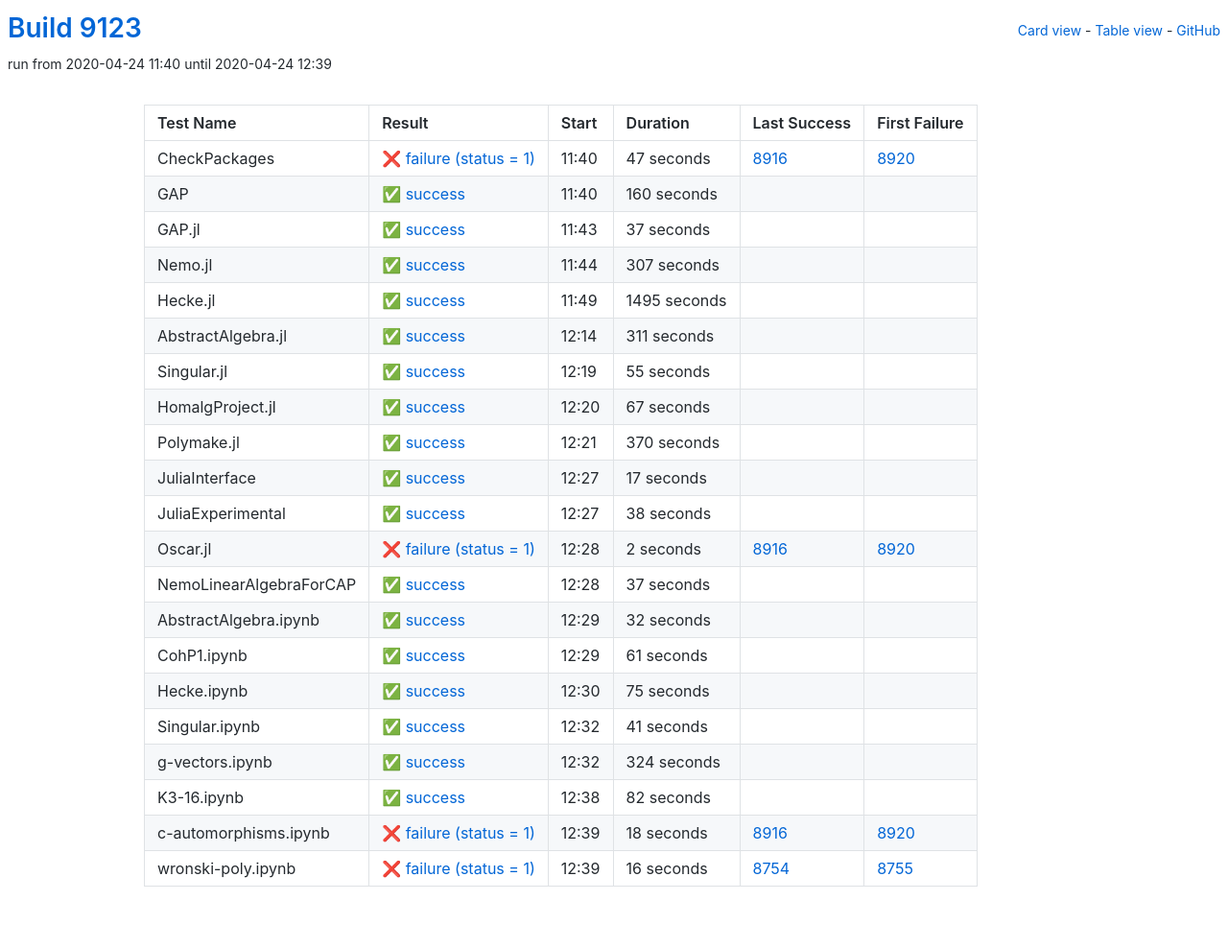
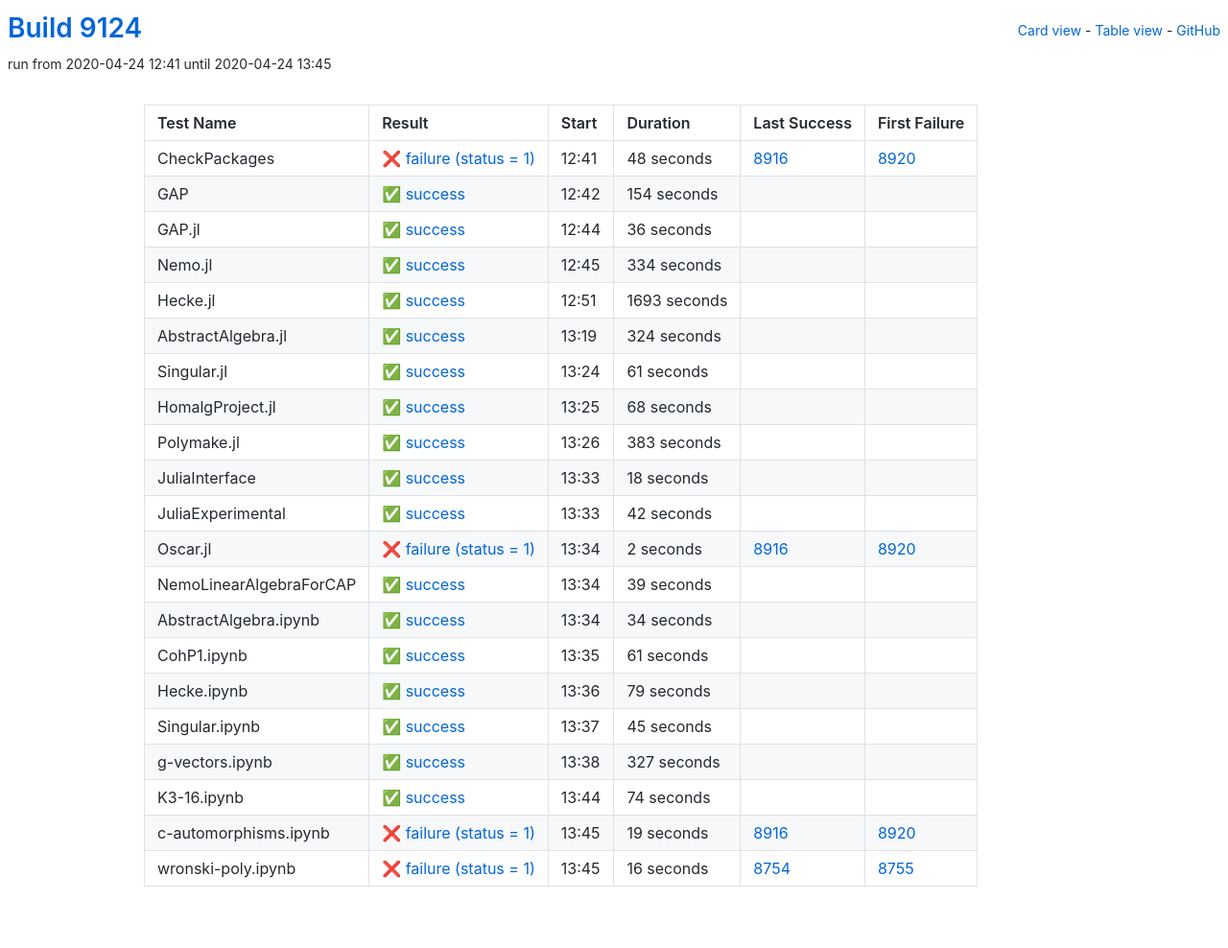
Before and after one commit to oscar-system/oscar-ci-status, a Jekyll site: the page built from table.html, in a window 1280 px wide. Shown: the whole page at 96% size. Built offline with Jekyll 4.4.1, drawn with Linux system fonts in a browser that asks for light colours.

Commit message:
Build 9124

```diff
--- a/_data/ci.yml
+++ b/_data/ci.yml
@@ -1,126 +1,126 @@
-build: 9123
-build_url: https://oscarci.mathematik.uni-kl.de/job/oscar/9123/
+build: 9124
+build_url: https://oscarci.mathematik.uni-kl.de/job/oscar/9124/
 job: oscar
 tests:
-- duration: 47
+- duration: 48
   exitcode: 1
   first_failure: 8920
   first_failure_url: https://oscarci.mathematik.uni-kl.de/job/oscar/8920/
   last_success: 8916
   last_success_url: https://oscarci.mathematik.uni-kl.de/job/oscar/8916/
-  log: https://oscarci.mathematik.uni-kl.de/job/oscar/9123/artifact/logs/build-9123/CheckPackages.log
+  log: https://oscarci.mathematik.uni-kl.de/job/oscar/9124/artifact/logs/build-9124/CheckPackages.log
   name: CheckPackages
-  start: 2020-04-24 11:40
+  start: 2020-04-24 12:41
   status: failure
   success: false
-- duration: 160
+- duration: 154
   exitcode: 0
   first_failure: false
   first_failure_url: null
   last_success: false
   last_success_url: null
-  log: https://oscarci.mathematik.uni-kl.de/job/oscar/9123/artifact/logs/build-9123/GAP.log
+  log: https://oscarci.mathematik.uni-kl.de/job/oscar/9124/artifact/logs/build-9124/GAP.log
   name: GAP
-  start: 2020-04-24 11:40
+  start: 2020-04-24 12:42
   status: success
   success: true
-- duration: 37
+- duration: 36
   exitcode: 0
   first_failure: false
   first_failure_url: null
   last_success: false
   last_success_url: null
-  log: https://oscarci.mathematik.uni-kl.de/job/oscar/9123/artifact/logs/build-9123/GAP.jl.log
+  log: https://oscarci.mathematik.uni-kl.de/job/oscar/9124/artifact/logs/build-9124/GAP.jl.log
   name: GAP.jl
-  start: 2020-04-24 11:43
+  start: 2020-04-24 12:44
   status: success
   success: true
-- duration: 307
+- duration: 334
   exitcode: 0
   first_failure: false
   first_failure_url: null
   last_success: false
   last_success_url: null
-  log: https://oscarci.mathematik.uni-kl.de/job/oscar/9123/artifact/logs/build-9123/Nemo.jl.log
+  log: https://oscarci.mathematik.uni-kl.de/job/oscar/9124/artifact/logs/build-9124/Nemo.jl.log
   name: Nemo.jl
-  start: 2020-04-24 11:44
+  start: 2020-04-24 12:45
   status: success
   success: true
-- duration: 1495
+- duration: 1693
   exitcode: 0
   first_failure: false
   first_failure_url: null
   last_success: false
   last_success_url: null
-  log: https://oscarci.mathematik.uni-kl.de/job/oscar/9123/artifact/logs/build-9123/Hecke.jl.log
+  log: https://oscarci.mathematik.uni-kl.de/job/oscar/9124/artifact/logs/build-9124/Hecke.jl.log
   name: Hecke.jl
-  start: 2020-04-24 11:49
+  start: 2020-04-24 12:51
   status: success
   success: true
-- duration: 311
+- duration: 324
   exitcode: 0
   first_failure: false
   first_failure_url: null
   last_success: false
   last_success_url: null
-  log: https://oscarci.mathematik.uni-kl.de/job/oscar/9123/artifact/logs/build-9123/AbstractAlgebra.jl.log
+  log: https://oscarci.mathematik.uni-kl.de/job/oscar/9124/artifact/logs/build-9124/AbstractAlgebra.jl.log
   name: AbstractAlgebra.jl
-  start: 2020-04-24 12:14
+  start: 2020-04-24 13:19
   status: success
   success: true
-- duration: 55
+- duration: 61
   exitcode: 0
   first_failure: false
   first_failure_url: null
   last_success: false
   last_success_url: null
-  log: https://oscarci.mathematik.uni-kl.de/job/oscar/9123/artifact/logs/build-9123/Singular.jl.log
+  log: https://oscarci.mathematik.uni-kl.de/job/oscar/9124/artifact/logs/build-9124/Singular.jl.log
   name: Singular.jl
-  start: 2020-04-24 12:19
+  start: 2020-04-24 13:24
   status: success
   success: true
-- duration: 67
+- duration: 68
   exitcode: 0
   first_failure: false
   first_failure_url: null
   last_success: false
   last_success_url: null
-  log: https://oscarci.mathematik.uni-kl.de/job/oscar/9123/artifact/logs/build-9123/HomalgProject.jl.log
+  log: https://oscarci.mathematik.uni-kl.de/job/oscar/9124/artifact/logs/build-9124/HomalgProject.jl.log
   name: HomalgProject.jl
-  start: 2020-04-24 12:20
+  start: 2020-04-24 13:25
   status: success
   success: true
-- duration: 370
+- duration: 383
   exitcode: 0
   first_failure: false
   first_failure_url: null
   last_success: false
   last_success_url: null
-  log: https://oscarci.mathematik.uni-kl.de/job/oscar/9123/artifact/logs/build-9123/Polymake.jl.log
+  log: https://oscarci.mathematik.uni-kl.de/job/oscar/9124/artifact/logs/build-9124/Polymake.jl.log
   name: Polymake.jl
-  start: 2020-04-24 12:21
+  start: 2020-04-24 13:26
   status: success
   success: true
-- duration: 17
+- duration: 18
   exitcode: 0
   first_failure: false
   first_failure_url: null
   last_success: false
   last_success_url: null
-  log: https://oscarci.mathematik.uni-kl.de/job/oscar/9123/artifact/logs/build-9123/JuliaInterface.log
+  log: https://oscarci.mathematik.uni-kl.de/job/oscar/9124/artifact/logs/build-9124/JuliaInterface.log
   name: JuliaInterface
-  start: 2020-04-24 12:27
+  start: 2020-04-24 13:33
   status: success
   success: true
-- duration: 38
+- duration: 42
   exitcode: 0
   first_failure: false
   first_failure_url: null
   last_success: false
   last_success_url: null
-  log: https://oscarci.mathematik.uni-kl.de/job/oscar/9123/artifact/logs/build-9123/JuliaExperimental.log
+  log: https://oscarci.mathematik.uni-kl.de/job/oscar/9124/artifact/logs/build-9124/JuliaExperimental.log
   name: JuliaExperimental
-  start: 2020-04-24 12:27
+  start: 2020-04-24 13:33
   status: success
   success: true
 - duration: 2
@@ -129,31 +129,31 @@
   first_failure_url: https://oscarci.mathematik.uni-kl.de/job/oscar/8920/
   last_success: 8916
   last_success_url: https://oscarci.mathematik.uni-kl.de/job/oscar/8916/
-  log: https://oscarci.mathematik.uni-kl.de/job/oscar/9123/artifact/logs/build-9123/Oscar.jl.log
+  log: https://oscarci.mathematik.uni-kl.de/job/oscar/9124/artifact/logs/build-9124/Oscar.jl.log
   name: Oscar.jl
-  start: 2020-04-24 12:28
+  start: 2020-04-24 13:34
   status: failure
   success: false
-- duration: 37
+- duration: 39
   exitcode: 0
   first_failure: false
   first_failure_url: null
   last_success: false
   last_success_url: null
-  log: https://oscarci.mathematik.uni-kl.de/job/oscar/9123/artifact/logs/build-9123/NemoLinearAlgebraForCAP.log
+  log: https://oscarci.mathematik.uni-kl.de/job/oscar/9124/artifact/logs/build-9124/NemoLinearAlgebraForCAP.log
   name: NemoLinearAlgebraForCAP
-  start: 2020-04-24 12:28
+  start: 2020-04-24 13:34
   status: success
   success: true
-- duration: 32
+- duration: 34
   exitcode: 0
   first_failure: false
   first_failure_url: null
   last_success: false
   last_success_url: null
-  log: https://oscarci.mathematik.uni-kl.de/job/oscar/9123/artifact/logs/build-9123/AbstractAlgebra.ipynb.log
+  log: https://oscarci.mathematik.uni-kl.de/job/oscar/9124/artifact/logs/build-9124/AbstractAlgebra.ipynb.log
   name: AbstractAlgebra.ipynb
-  start: 2020-04-24 12:29
+  start: 2020-04-24 13:34
   status: success
   success: true
 - duration: 61
@@ -162,64 +162,64 @@
   first_failure_url: null
   last_success: false
   last_success_url: null
-  log: https://oscarci.mathematik.uni-kl.de/job/oscar/9123/artifact/logs/build-9123/CohP1.ipynb.log
+  log: https://oscarci.mathematik.uni-kl.de/job/oscar/9124/artifact/logs/build-9124/CohP1.ipynb.log
   name: CohP1.ipynb
-  start: 2020-04-24 12:29
+  start: 2020-04-24 13:35
   status: success
   success: true
-- duration: 75
+- duration: 79
   exitcode: 0
   first_failure: false
   first_failure_url: null
   last_success: false
   last_success_url: null
-  log: https://oscarci.mathematik.uni-kl.de/job/oscar/9123/artifact/logs/build-9123/Hecke.ipynb.log
+  log: https://oscarci.mathematik.uni-kl.de/job/oscar/9124/artifact/logs/build-9124/Hecke.ipynb.log
   name: Hecke.ipynb
-  start: 2020-04-24 12:30
+  start: 2020-04-24 13:36
   status: success
   success: true
-- duration: 41
+- duration: 45
   exitcode: 0
   first_failure: false
   first_failure_url: null
   last_success: false
   last_success_url: null
-  log: https://oscarci.mathematik.uni-kl.de/job/oscar/9123/artifact/logs/build-9123/Singular.ipynb.log
+  log: https://oscarci.mathematik.uni-kl.de/job/oscar/9124/artifact/logs/build-9124/Singular.ipynb.log
   name: Singular.ipynb
-  start: 2020-04-24 12:32
+  start: 2020-04-24 13:37
   status: success
   success: true
-- duration: 324
+- duration: 327
   exitcode: 0
   first_failure: false
   first_failure_url: null
   last_success: false
   last_success_url: null
-  log: https://oscarci.mathematik.uni-kl.de/job/oscar/9123/artifact/logs/build-9123/g-vectors.ipynb.log
+  log: https://oscarci.mathematik.uni-kl.de/job/oscar/9124/artifact/logs/build-9124/g-vectors.ipynb.log
   name: g-vectors.ipynb
-  start: 2020-04-24 12:32
+  start: 2020-04-24 13:38
   status: success
   success: true
-- duration: 82
+- duration: 74
   exitcode: 0
   first_failure: false
   first_failure_url: null
   last_success: false
   last_success_url: null
-  log: https://oscarci.mathematik.uni-kl.de/job/oscar/9123/artifact/logs/build-9123/K3-16.ipynb.log
+  log: https://oscarci.mathematik.uni-kl.de/job/oscar/9124/artifact/logs/build-9124/K3-16.ipynb.log
   name: K3-16.ipynb
-  start: 2020-04-24 12:38
+  start: 2020-04-24 13:44
   status: success
   success: true
-- duration: 18
+- duration: 19
   exitcode: 1
   first_failure: 8920
   first_failure_url: https://oscarci.mathematik.uni-kl.de/job/oscar/8920/
   last_success: 8916
   last_success_url: https://oscarci.mathematik.uni-kl.de/job/oscar/8916/
-  log: https://oscarci.mathematik.uni-kl.de/job/oscar/9123/artifact/logs/build-9123/c-automorphisms.ipynb.log
+  log: https://oscarci.mathematik.uni-kl.de/job/oscar/9124/artifact/logs/build-9124/c-automorphisms.ipynb.log
   name: c-automorphisms.ipynb
-  start: 2020-04-24 12:39
+  start: 2020-04-24 13:45
   status: failure
   success: false
 - duration: 16
@@ -228,8 +228,8 @@
   first_failure_url: https://oscarci.mathematik.uni-kl.de/job/oscar/8755/
   last_success: 8754
   last_success_url: https://oscarci.mathematik.uni-kl.de/job/oscar/8754/
-  log: https://oscarci.mathematik.uni-kl.de/job/oscar/9123/artifact/logs/build-9123/wronski-poly.ipynb.log
+  log: https://oscarci.mathematik.uni-kl.de/job/oscar/9124/artifact/logs/build-9124/wronski-poly.ipynb.log
   name: wronski-poly.ipynb
-  start: 2020-04-24 12:39
+  start: 2020-04-24 13:45
   status: failure
   success: false
```
Also changed, not shown: README.md.
